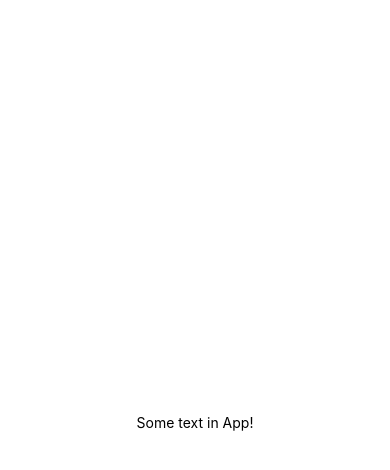
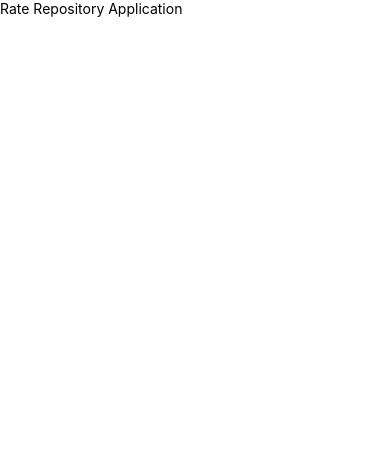
Before and after one commit to Quak1/fullstackopen-rate-app, a React Native app: screen / in a window 390 px wide. Shown: the top 470 px of the page. Built offline with nearby package versions, Linux system fonts and the light colour scheme.

Commit message:
Add main component

```diff
--- a/App.js
+++ b/App.js
@@ -1,20 +1,17 @@
-import { StatusBar } from "expo-status-bar";
-import { StyleSheet, Text, View } from "react-native";
+// import { StatusBar } from "expo-status-bar";
+// import { StyleSheet, Text, View } from "react-native";
+
+import Main from "./src/components/Main";
 
 export default function App() {
-  return (
-    <View style={styles.container}>
-      <Text>Some text in App!</Text>
-      <StatusBar style="auto" />
-    </View>
-  );
+  return <Main />;
 }
 
-const styles = StyleSheet.create({
+/* const styles = StyleSheet.create({
   container: {
     flex: 1,
     backgroundColor: "#fff",
     alignItems: "center",
     justifyContent: "center",
   },
-});
+}); */
--- /dev/null
+++ b/src/components/Main.jsx
@@ -0,0 +1,20 @@
+import Constants from "expo-constants";
+import { Text, StyleSheet, View } from "react-native";
+
+const styles = StyleSheet.create({
+  container: {
+    marginTop: Constants.statusBarHeight,
+    flexGrow: 1,
+    flexShrink: 1,
+  },
+});
+
+const Main = () => {
+  return (
+    <View style={styles.container}>
+      <Text>Rate Repository Application</Text>
+    </View>
+  );
+};
+
+export default Main;
```
